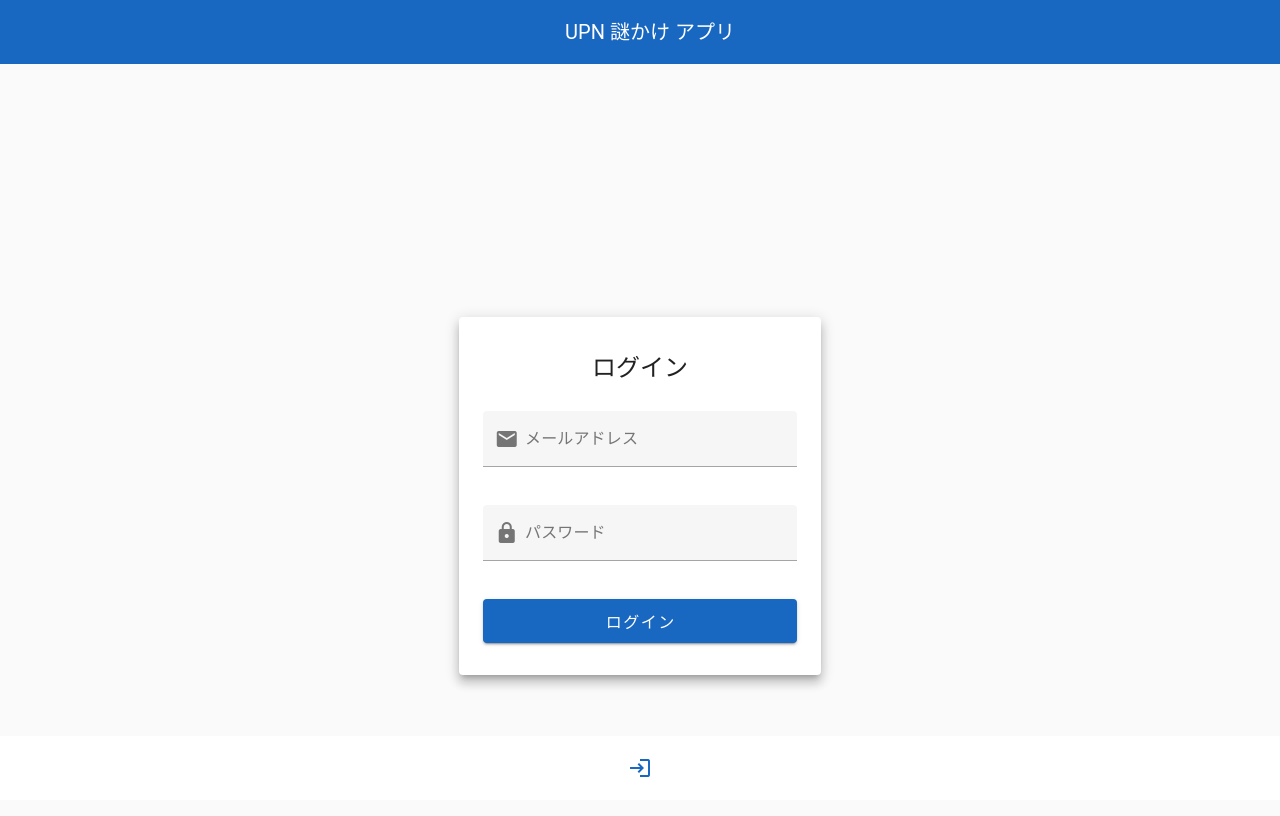
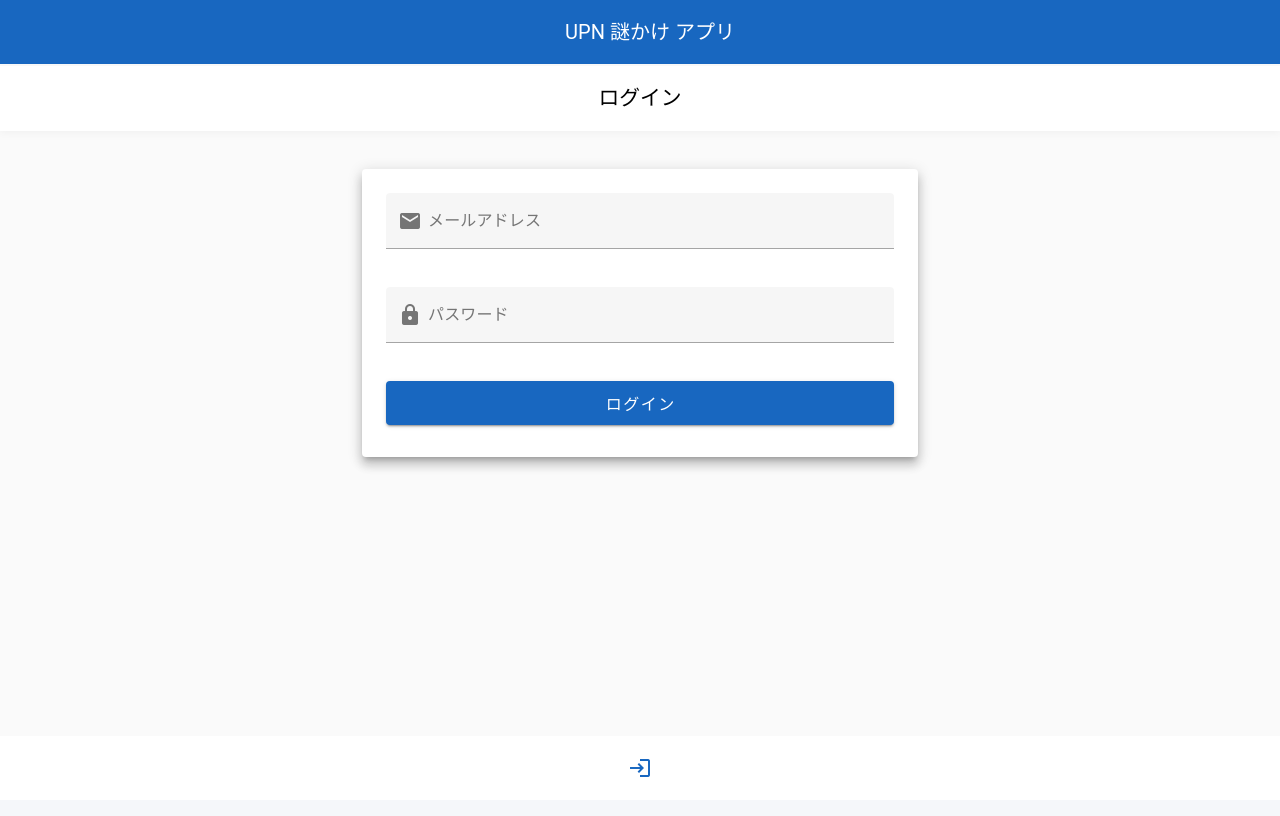
Before and after one commit to ikeikejunjun/Nazokake, a Vue app: page /login in a window 1280 px wide. Shown: the top 816 px of the page. Built offline with nearby package versions, Linux system fonts and the light colour scheme; no server answers; the HTML template or start-up script is replaced by a standard one.

Commit message:
[update]画面名がApp.vue側で表示されるように周世い

```diff
--- a/src/App.vue
+++ b/src/App.vue
@@ -1,57 +1,3 @@
-<script setup lang="ts">
-import { RouterLink, RouterView, useRouter } from 'vue-router';
-import { useAuthStore } from '@/stores/auth';
-import { ref, watch, nextTick, onMounted } from 'vue';
-import gsap from 'gsap';
-
-const authStore = useAuthStore();
-const router = useRouter();
-
-const showLogo = ref(false);
-const showLogoImg = ref(false);
-let logoTimeouts: number[] = [];
-
-function clearLogoTimeouts() {
-  logoTimeouts.forEach(id => clearTimeout(id));
-  logoTimeouts = [];
-}
-
-watch(() => authStore.isLoggedIn, async (val) => {
-  clearLogoTimeouts();
-  if (val) {
-    showLogo.value = true;
-    showLogoImg.value = false;
-    await nextTick();
-    // まず白背景のみ表示
-    logoTimeouts.push(window.setTimeout(async () => {
-      showLogoImg.value = true;
-      await nextTick();
-      gsap.fromTo('.logo-img', { opacity: 0 }, { opacity: 1, duration: 0.7 });
-      // 1秒後にロゴをフェードアウト
-      logoTimeouts.push(window.setTimeout(() => {
-        gsap.to('.logo-img', { opacity: 0, duration: 0.7, onComplete: () => {
-          showLogo.value = false;
-          showLogoImg.value = false;
-        }});
-      }, 1000));
-    }, 300)); // 0.3秒白背景のみ
-  } else {
-    showLogo.value = false;
-    showLogoImg.value = false;
-  }
-});
-
-onMounted(() => {
-  // ページ遷移やリロード時にタイムアウトをクリア
-  window.addEventListener('beforeunload', clearLogoTimeouts);
-});
-
-const handleLogout = async () => {
-  await authStore.logout();
-  router.push('/login');
-};
-</script>
-
 <template>
   <v-app>
     <div v-if="showLogo" class="logo-overlay">
@@ -65,7 +11,10 @@ const handleLogout = async () => {
       </v-toolbar-title>
     </v-app-bar>
     <v-main class="bg-grey-lighten-5">
-      <v-container class="py-8">
+      <div v-if="currentViewName" class="view-title">
+        <h2>{{ currentViewName }}</h2>
+      </div>
+      <v-container class="py-1">
         <RouterView />
       </v-container>
     </v-main>
@@ -103,6 +52,70 @@ const handleLogout = async () => {
   </v-app>
 </template>
 
+<script setup lang="ts">
+import { RouterLink, RouterView, useRouter } from 'vue-router';
+import { useAuthStore } from '@/stores/auth';
+import { ref, watch, nextTick, onMounted, watchEffect } from 'vue';
+import gsap from 'gsap';
+
+const authStore = useAuthStore();
+const router = useRouter();
+import { useRoute } from 'vue-router';
+const route = useRoute();
+// ...既存のimportにwatchEffectを追加済みなので削除
+
+const currentViewName = ref('');
+watchEffect(() => {
+  currentViewName.value = route.name ? String(route.name) : '';
+});
+
+const showLogo = ref(false);
+const showLogoImg = ref(false);
+let logoTimeouts: number[] = [];
+
+function clearLogoTimeouts() {
+  logoTimeouts.forEach(id => clearTimeout(id));
+  logoTimeouts = [];
+}
+
+watch(() => authStore.isLoggedIn, async (val) => {
+  clearLogoTimeouts();
+  if (val) {
+    showLogo.value = true;
+    showLogoImg.value = false;
+    await nextTick();
+    // まず白背景のみ表示
+    logoTimeouts.push(window.setTimeout(async () => {
+      showLogoImg.value = true;
+      await nextTick();
+      gsap.fromTo('.logo-img', { opacity: 0 }, { opacity: 1, duration: 0.7 });
+      // 1秒後にロゴをフェードアウト
+      logoTimeouts.push(window.setTimeout(() => {
+        gsap.to('.logo-img', {
+          opacity: 0, duration: 0.7, onComplete: () => {
+            showLogo.value = false;
+            showLogoImg.value = false;
+          }
+        });
+      }, 1000));
+    }, 300)); // 0.3秒白背景のみ
+  } else {
+    showLogo.value = false;
+    showLogoImg.value = false;
+  }
+});
+
+onMounted(() => {
+  // ページ遷移やリロード時にタイムアウトをクリア
+  window.addEventListener('beforeunload', clearLogoTimeouts);
+});
+
+const handleLogout = async () => {
+  await authStore.logout();
+  router.push('/login');
+};
+</script>
+
 <style scoped>
 .logo-overlay {
   position: fixed;
@@ -110,18 +123,20 @@ const handleLogout = async () => {
   left: 0;
   width: 100vw;
   height: 100vh;
-  background: rgba(255,255,255,0.95);
+  background: rgba(255, 255, 255, 0.95);
   z-index: 9999;
   display: flex;
   align-items: center;
   justify-content: center;
 }
+
 .logo-img {
   max-width: 300px;
   width: 60vw;
   height: auto;
-  filter: drop-shadow(0 2px 16px rgba(0,0,0,0.15));
+  filter: drop-shadow(0 2px 16px rgba(0, 0, 0, 0.15));
 }
+
 /* GSAPで制御するためトランジションは不要 */
 
 /* リンク感を消す（stealth-link） */
@@ -130,11 +145,32 @@ const handleLogout = async () => {
   text-decoration: none;
   cursor: pointer;
 }
+
 .stealth-link:visited,
 .stealth-link:active,
 .stealth-link:hover,
 .stealth-link:focus {
-  color: inherit;
+  color:inherit;
   text-decoration: none;
 }
+
+.view-title {
+  background: #fff;
+  margin-top: 2px;
+  margin-bottom: 2px;
+  width: 100vw;
+  left: 0;
+  position: relative;
+  padding: 16px 0;
+  border-radius: 0;
+  box-shadow: 0 2px 8px rgba(0, 0, 0, 0.04);
+  text-align: center;
+}
+
+.view-title h2 {
+  margin: 0;
+  font-weight: normal;
+  font-size: 1.3rem;
+  color: #000;
+}
 </style>
--- a/src/router/index.ts
+++ b/src/router/index.ts
@@ -26,48 +26,48 @@ const router = createRouter({
   },
   {
     path: '/login',
-    name: 'Login',
+    name: 'ログイン',
     component: LoginView
   },
   {
     path: '/riddle',
-    name: 'Riddle',
+    name: '謎かけ',
     component: RiddleListView,
     meta: { requiresAuth: true } // 認証が必要なルート
   },
   {
     path: '/riddle/post',
-    name: 'RiddlePost',
+    name: '謎かけ 投稿',
     component: RiddlePostView,
     meta: { requiresAuth: true } // 認証が必要なルート
   },
   {
     path: '/topic',
-    name: 'Topic',
+    name: 'お題',
     component: TopicListView,
     meta: { requiresAuth: true } // 認証が必要なルート
   },
   {
     path: '/topic/:id',
-    name: 'TopicDetail',
+    name: 'お題 詳細',
     component: TopicDetailView,
     meta: { requiresAuth: true } // 認証が必要なルート
   },
   {
     path: '/topic/post',
-    name: 'TopicPost',
+    name: 'お題 投稿',
     component: TopicPostView,
     meta: { requiresAuth: true } // 認証が必要なルート
   },
   {
     path: '/auth/invite',
-    name: 'Invite',
+    name: 'ユーザー招待',
     component: InviteView,
     meta: { requiresAuth: true } // 管理者のみアクセス想定
   },
   {
     path: '/auth/signup',
-    name: 'SignUp',
+    name: 'ユーザー登録',
     component: SignUpView
   },
   {
@@ -76,13 +76,13 @@ const router = createRouter({
   },
   {
     path: '/profile/edit',
-    name: 'ProfileEdit',
+    name: 'プロフィール編集',
     component: ProfileEditView,
     meta: { requiresAuth: true } // 認証が必要なルート
   },
   {
     path: '/profile/:id',
-    name: 'ProfileDetail',
+    name: 'プロフィール詳細',
     component: ProfileDetailView,
     meta: { requiresAuth: true } // 認証が必要なルート
   }
@@ -93,7 +93,7 @@ router.beforeEach(async (to, from, next) => {
   if (to.meta.requiresAuth) {
     const authStore = useAuthStore();
     if (!authStore.isLoggedIn) {
-      next({ name: 'Login' });
+      next({ name: 'ログイン' });
       return;
     }
   }
--- a/src/views/auth/InviteView.vue
+++ b/src/views/auth/InviteView.vue
@@ -1,9 +1,7 @@
 <template>
-    <v-container class="py-8">
     <v-row justify="center">
         <v-col cols="12" sm="8" md="6" lg="4">
             <v-card elevation="6" class="pa-6">
-                    <v-card-title class="text-h5 text-center mb-4">ユーザー招待</v-card-title>
                 <v-card-text>
                     <v-form @submit.prevent="onInvite" ref="formRef" v-model="valid">
                         <v-text-field v-model="inviteEmail" label="招待するメールアドレス" :rules="emailRules" type="email"
@@ -16,7 +14,6 @@
             </v-card>
         </v-col>
     </v-row>
-    </v-container>
 </template>
 
 <script setup lang="ts">
--- a/src/views/auth/LoginView.vue
+++ b/src/views/auth/LoginView.vue
@@ -1,28 +1,13 @@
 <template>
-  <v-container class="fill-height d-flex align-center justify-center">
-    <v-row justify="center" align="center" style="width:100%;">
-      <v-col cols="12" sm="8" md="4">
+  <v-container class="py-8">
+    <v-row justify="center">
+      <v-col cols="12" sm="10" md="8" lg="6">
         <v-card elevation="8" class="pa-6">
-          <v-card-title class="text-h5 text-center mb-4">ログイン</v-card-title>
           <v-form @submit.prevent="login">
-            <v-text-field
-              v-model="email"
-              label="メールアドレス"
-              type="email"
-              class="mb-4"
-              required
-              prepend-inner-icon="mdi-email"
-              autocomplete="username"
-            />
-            <v-text-field
-              v-model="password"
-              label="パスワード"
-              type="password"
-              class="mb-4"
-              required
-              prepend-inner-icon="mdi-lock"
-              autocomplete="current-password"
-            />
+            <v-text-field v-model="email" label="メールアドレス" type="email" class="mb-4" required
+              prepend-inner-icon="mdi-email" autocomplete="username" />
+            <v-text-field v-model="password" label="パスワード" type="password" class="mb-4" required
+              prepend-inner-icon="mdi-lock" autocomplete="current-password" />
             <v-btn type="submit" color="primary" block size="large" class="mb-2">ログイン</v-btn>
           </v-form>
           <v-alert v-if="errorMessage" type="error" class="mt-2">{{ errorMessage }}</v-alert>
@@ -74,8 +59,4 @@ const login = async () => {
 }
 </script>
 
-<style scoped>
-.fill-height {
-  min-height: 100vh;
-}
-</style>
+<style scoped></style>
--- a/src/views/auth/SignUpView.vue
+++ b/src/views/auth/SignUpView.vue
@@ -1,16 +1,14 @@
 <template>
-    <v-container class="py-8">
     <v-row justify="center">
         <v-col cols="12" sm="8" md="6" lg="4">
             <v-card elevation="6" class="pa-6">
-                    <v-card-title class="text-h5 text-center mb-4">パスワード設定</v-card-title>
                 <v-card-text>
                     <div class="mb-4 text-center">
                         <span v-if="email">{{ email }}</span>
                     </div>
                     <v-form @submit.prevent="onSignUp" ref="formRef" v-model="valid">
-                            <v-text-field v-model="password" label="パスワード" :rules="passwordRules" type="password"
-                                required autocomplete="new-password" class="mb-4" />
+                        <v-text-field v-model="password" label="パスワード" :rules="passwordRules" type="password" required
+                            autocomplete="new-password" class="mb-4" />
                         <v-btn :loading="loading" color="primary" type="submit" block>パスワードを設定</v-btn>
                     </v-form>
                     <v-alert v-if="errorMessage" type="error" class="mt-4">{{ errorMessage }}</v-alert>
@@ -22,7 +20,6 @@
             </v-card>
         </v-col>
     </v-row>
-    </v-container>
 </template>
 
 <script setup lang="ts">
--- a/src/views/profile/ProfileDetailView.vue
+++ b/src/views/profile/ProfileDetailView.vue
@@ -1,9 +1,7 @@
 <template>
-    <v-container class="py-8">
     <v-row justify="center">
         <v-col cols="12" sm="8" md="6" lg="4">
             <v-card elevation="6" class="pa-6 mb-6">
-                    <v-card-title class="text-h5 text-center mb-4">プロフィール詳細</v-card-title>
                 <v-card-text>
                     <div class="mb-4">
                         <div class="font-weight-bold text-lg mb-2">{{ profile?.name || '未設定' }}</div>
@@ -16,7 +14,6 @@
             </v-card>
         </v-col>
     </v-row>
-    </v-container>
 </template>
 
 <script setup lang="ts">
--- a/src/views/profile/ProfileEditView.vue
+++ b/src/views/profile/ProfileEditView.vue
@@ -1,14 +1,12 @@
 <template>
-    <v-container class="py-8">
     <v-row justify="center">
         <v-col cols="12" sm="8" md="6" lg="4">
             <v-card elevation="6" class="pa-6">
-                    <v-card-title class="text-h5 text-center mb-4">プロフィール編集</v-card-title>
                 <v-card-text>
                     <v-form @submit.prevent="onSave" ref="formRef" v-model="valid">
                         <v-text-field v-model="name" label="名前" :rules="nameRules" required class="mb-4" />
-                            <v-textarea v-model="bio" label="自己紹介（最大500文字）" :rules="bioRules" counter="500"
-                                maxlength="500" rows="5" class="mb-4" />
+                        <v-textarea v-model="bio" label="自己紹介（最大500文字）" :rules="bioRules" counter="500" maxlength="500"
+                            rows="5" class="mb-4" />
                         <v-btn :loading="loading" color="primary" type="submit" block>保存</v-btn>
                     </v-form>
                     <v-alert v-if="errorMessage" type="error" class="mt-4">{{ errorMessage }}</v-alert>
@@ -17,7 +15,6 @@
             </v-card>
         </v-col>
     </v-row>
-    </v-container>
 </template>
 
 <script setup lang="ts">
--- a/src/views/riddle/RiddleListView.vue
+++ b/src/views/riddle/RiddleListView.vue
@@ -1,15 +1,9 @@
 <template>
-    <v-container class="py-8">
     <v-row justify="center">
         <v-col cols="12" sm="10" md="8" lg="6">
-                                <RiddleListCard
-                                    :riddles="riddles"
-                                    :hasMore="hasMore"
-                                    :showAll="showAll"
-                                    :currentUserId="authStore.currentProfile?.id"
-                                    @fetch-more="fetchRiddles"
-                                    @update:showAll="val => { showAll = val; }"
-                                >
+            <RiddleListCard :riddles="riddles" :hasMore="hasMore" :showAll="showAll"
+                :currentUserId="authStore.currentProfile?.id" @fetch-more="fetchRiddles"
+                @update:showAll="val => { showAll = val; }">
                 <template #actions>
                     <RouterLink to="/riddle/post">
                         <v-btn color="primary" prepend-icon="mdi-plus">なぞかけを投稿</v-btn>
@@ -18,7 +12,6 @@
             </RiddleListCard>
         </v-col>
     </v-row>
-    </v-container>
 </template>
 
 <script setup lang="ts">
--- a/src/views/riddle/RiddlePostView.vue
+++ b/src/views/riddle/RiddlePostView.vue
@@ -1,9 +1,7 @@
 <template>
-    <v-container class="py-8">
     <v-row justify="center">
         <v-col cols="12" sm="10" md="8" lg="6">
             <v-card elevation="6" class="pa-6">
-                    <v-card-title class="text-h5 text-center mb-4">なぞかけ投稿</v-card-title>
                 <v-card-text>
                     <div v-if="selectedTopicStore.selectedTopic?.topics">
                         <v-alert type="info" class="mb-4">
@@ -16,8 +14,8 @@
                             <div><span class="font-weight-bold">{{
                                 selectedTopicStore.selectedTopic?.topics?.title || '（未選択）' }}</span> とかけて</div>
                             <div>
-                                    <v-text-field v-model="toku" label="とく（例：○○）" required hide-details
-                                        class="block-input" style="width:100%;max-width:600px;margin:12px 0;" />
+                                <v-text-field v-model="toku" label="とく（例：○○）" required hide-details class="block-input"
+                                    style="width:100%;max-width:600px;margin:12px 0;" />
                             </div>
                             <div>ととく。</div>
                             <div>その心は、どちらも</div>
@@ -36,7 +34,6 @@
             </v-card>
         </v-col>
     </v-row>
-    </v-container>
 </template>
 
 <script setup lang="ts">
--- a/src/views/topic/TopicDetailView.vue
+++ b/src/views/topic/TopicDetailView.vue
@@ -1,9 +1,7 @@
 <template>
-    <v-container class="py-8">
     <v-row justify="center">
         <v-col cols="12" sm="10" md="8" lg="6">
             <v-card elevation="6" class="pa-6">
-                    <v-card-title class="text-h5 text-center mb-4">お題詳細</v-card-title>
                 <v-card-text v-if="topic">
                     <div class="mb-2">
                         <span class="font-weight-bold">タイトル：</span>{{ topic.title }}
@@ -41,7 +39,6 @@
         </v-col>
     </v-row>
     <v-alert v-if="errorMessage" type="error" class="mt-2">{{ errorMessage }}</v-alert>
-    </v-container>
 </template>
 
 
--- a/src/views/topic/TopicListView.vue
+++ b/src/views/topic/TopicListView.vue
@@ -1,5 +1,10 @@
 <template>
     <v-container>
+        <v-col cols="12" class="d-flex justify-end mb-4">
+            <RouterLink to="/topic/post">
+                <v-btn color="primary" prepend-icon="mdi-plus">お題を投稿</v-btn>
+            </RouterLink>
+        </v-col>
         <v-row>
             <v-col cols="12">
                 <v-card v-for="topic in topics" :key="topic.id" class="mb-3" @click="goDetail(topic.id)" hover
@@ -17,11 +22,6 @@
                 </v-card>
             </v-col>
         </v-row>
-        <v-col cols="12" class="d-flex justify-end mb-4">
-            <RouterLink to="/topic/post">
-                <v-btn color="primary" prepend-icon="mdi-plus">お題を投稿</v-btn>
-            </RouterLink>
-        </v-col>
     </v-container>
 </template>
 
--- a/src/views/topic/TopicPostView.vue
+++ b/src/views/topic/TopicPostView.vue
@@ -1,19 +1,10 @@
-
 <template>
-    <v-container class="d-flex align-center justify-center" style="min-height: 80vh;">
-        <v-row justify="center" align="center" style="width:100%;">
-            <v-col cols="12" sm="8" md="6">
-                <v-card elevation="8" class="pa-6">
-                    <v-card-title class="text-h5 text-center mb-4">お題を投稿</v-card-title>
+    <v-row justify="center">
+        <v-col cols="12" sm="10" md="8" lg="6">
+            <v-card elevation="6" class="pa-6">
                 <v-form @submit.prevent="postTopic">
-                        <v-text-field
-                            v-model="title"
-                            label="お題タイトル"
-                            required
-                            maxlength="100"
-                            class="mb-4"
-                            prepend-inner-icon="mdi-format-title"
-                        />
+                    <v-text-field v-model="title" label="お題タイトル" required maxlength="100" class="mb-4"
+                        prepend-inner-icon="mdi-format-title" />
                     <v-btn type="submit" color="primary" block size="large" class="mb-2">投稿</v-btn>
                 </v-form>
                 <v-alert v-if="errorMessage" type="error" class="mt-2">{{ errorMessage }}</v-alert>
@@ -21,7 +12,6 @@
             </v-card>
         </v-col>
     </v-row>
-    </v-container>
 </template>
 
 <script setup lang="ts">
@@ -60,5 +50,4 @@ const postTopic = async () => {
 };
 </script>
 
-<style scoped>
-</style>
+<style scoped></style>
```
Lines whose indentation alone changed are shown as unchanged.
